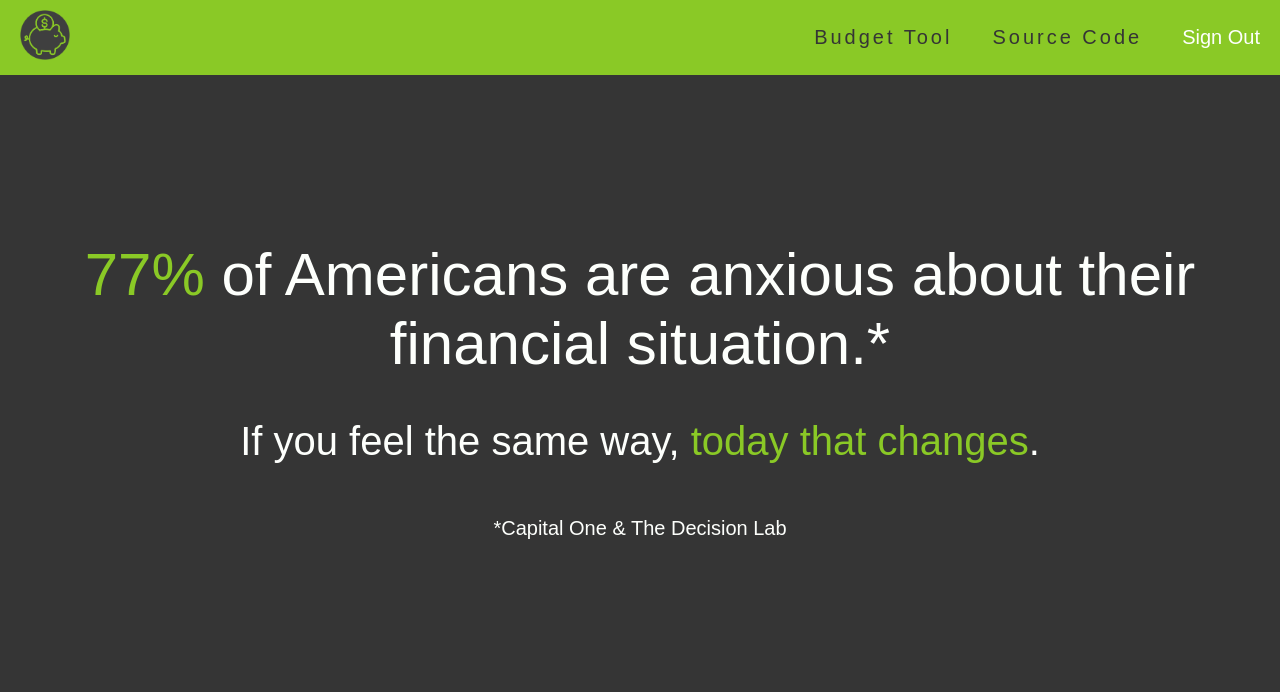
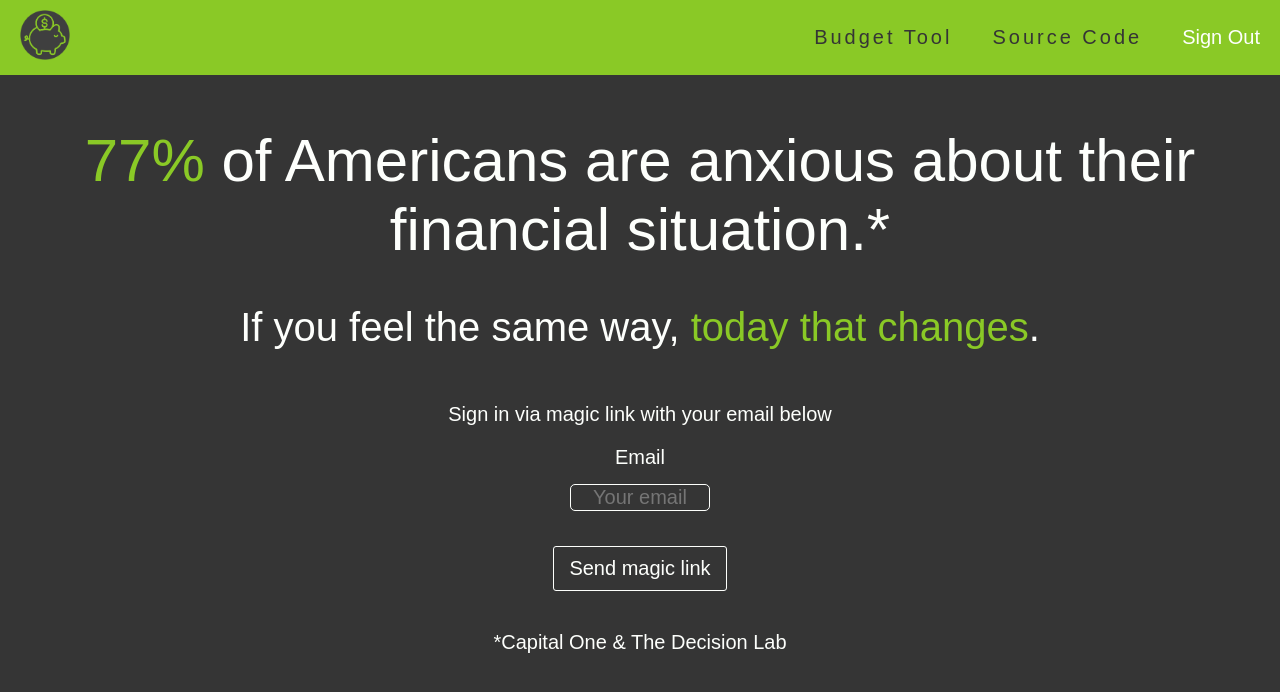
Before and after one commit to corumgold/simpli-money-path, a React (Create React App) app: page / in a window 1280 px wide. Shown: the top 692 px of the page. Built offline with nearby package versions, Linux system fonts and the light colour scheme; a web font is replaced by a local one.

Commit message:
Logging in not affects current user in redux store

```diff
--- a/src/components/Home.js
+++ b/src/components/Home.js
@@ -1,11 +1,12 @@
-import React, { useEffect, useState } from "react";
+import React, { useEffect } from "react";
 import Auth from "./Auth";
 import { supabase } from "../supabaseClient";
 import { setCurrUser } from "../redux/currUser";
-import { useSelector } from "react-redux";
+import { useDispatch, useSelector } from "react-redux";
 
 const Home = () => {
-  const currUser = useSelector((state) => state);
+  const currUser = useSelector((state) => state.currUser);
+  const dispatch = useDispatch();
   console.log(currUser);
 
   useEffect(() => {
@@ -14,13 +15,14 @@ const Home = () => {
         const {
           data: { user },
         } = await supabase.auth.getUser();
-        setCurrUser(user);
+        console.log(user);
+        dispatch(setCurrUser(user));
       } catch (error) {
         alert(error.error_description || error.message);
       }
     };
     checkIfCurrentUser();
-  }, []);
+  }, [dispatch]);
 
   return (
     <>
--- a/src/redux/currUser.js
+++ b/src/redux/currUser.js
@@ -5,7 +5,8 @@ export const currUserSlice = createSlice({
   initialState: null,
   reducers: {
     setCurrUser: (state, action) => {
-      state.currUser = action.payload;
+      state = action.payload;
+      return state
     },
   },
 });
```
